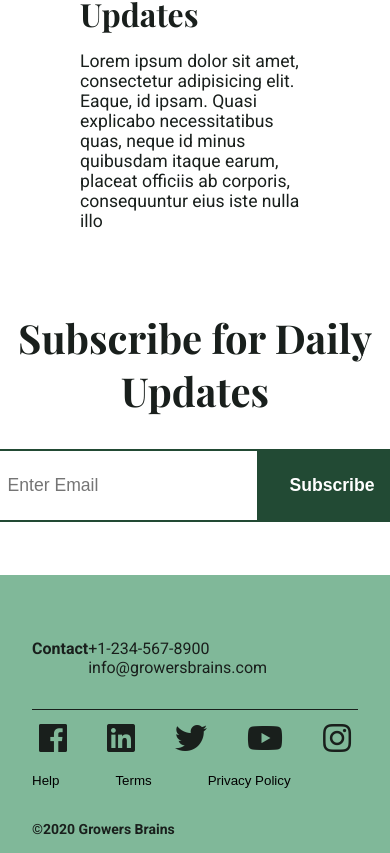
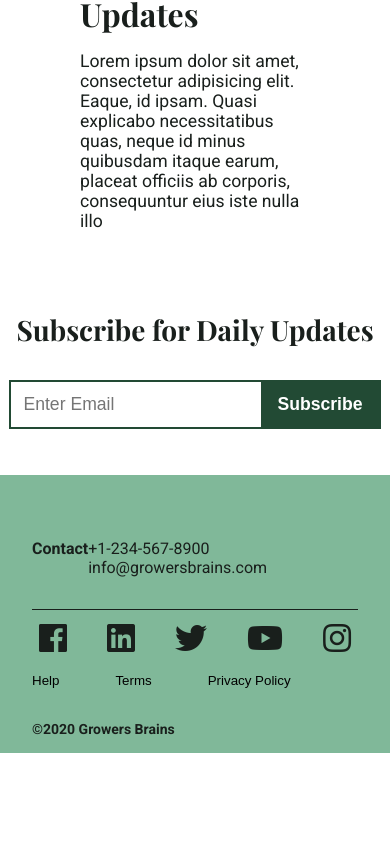
Before and after one commit to nataliepina/growers-brains, a React (Create React App) app: page / in a window 390 px wide. Shown: the part 3611-4464 px from the top of the page. After the commit the page ends 4364 px from the top, so only its background shows below. Built offline with nearby package versions, Linux system fonts and the light colour scheme; a web font is replaced by a local one.

Commit message:
fix warnings

```diff
--- a/src/screens/Dashboard/Footer/index.js
+++ b/src/screens/Dashboard/Footer/index.js
@@ -25,32 +25,32 @@ export default () => (
         </div>
         <div className="social-icons">
           <ul className="social-list__items">
-            <li class="social-list__item">
-              <a href="http://facebook.com" aria-hidden="true" class="social-list__link" rel="noopener" alt="go to Instagram">
+            <li className="social-list__item">
+              <a href="http://facebook.com" aria-hidden="true" className="social-list__link" rel="noopener" alt="go to Instagram">
                 <span className="sr-only">Opens new window</span>
                 <i className="fab fa-facebook fa-2x"></i>
               </a>
             </li>
-            <li class="social-list__item">
-              <a href="http://linkedin.com" aria-hidden="true" class="social-list__link" rel="noopener" alt="go to LinkedIn">
+            <li className="social-list__item">
+              <a href="http://linkedin.com" aria-hidden="true" className="social-list__link" rel="noopener" alt="go to LinkedIn">
                 <span className="sr-only">Opens new window</span>
                 <i className="fab fa-linkedin fa-2x"></i>
               </a>
             </li>
-            <li class="social-list__item">
-              <a href="http://twitter.com" aria-hidden="true" class="social-list__link" rel="noopener" alt="go to Twitter">
+            <li className="social-list__item">
+              <a href="http://twitter.com" aria-hidden="true" className="social-list__link" rel="noopener" alt="go to Twitter">
                 <span className="sr-only">Opens new window</span>
                 <i className="fab fa-twitter fa-2x"></i>
               </a>
             </li>
-            <li class="social-list__item">
-              <a href="http://youtube.com" aria-hidden="true" class="social-list__link" rel="noopener" alt="go to Youtube">
+            <li className="social-list__item">
+              <a href="http://youtube.com" aria-hidden="true" className="social-list__link" rel="noopener" alt="go to Youtube">
                 <span className="sr-only">Opens new window</span>
                 <i className="fab fa-youtube fa-2x"></i>
               </a>
             </li>
-            <li class="social-list__item">
-              <a href="http://instagram.com" aria-hidden="true" class="social-list__link" rel="noopener" alt="go to Instagram">
+            <li className="social-list__item">
+              <a href="http://instagram.com" aria-hidden="true" className="social-list__link" rel="noopener" alt="go to Instagram">
                 <span className="sr-only">Opens new window</span>
                 <i className="fab fa-instagram fa-2x"></i>
               </a>
--- a/src/screens/Dashboard/InfoSection/index.js
+++ b/src/screens/Dashboard/InfoSection/index.js
@@ -9,16 +9,19 @@ import './style.scss';
 
 const sectionOne = [
   {
+    id: 1,
     title: 'Green House',
     description: 'A locker of all the plants a person is growing with data of the daily processes including time-lapse generators,',
     imageUrl: greenhouseImg
   },
   {
+    id: 2,
     title: 'Contest',
     description: 'Daily, weekly and monthly competitions will be help for growers of various categories.',
     imageUrl: contestImg
   },
   {
+    id: 3,
     title: 'Growers Ranking',
     description: 'Ranking of the best growers in the world, who can help with the one on one consulting.',
     imageUrl: rankingImg
@@ -27,16 +30,19 @@ const sectionOne = [
 
 const sectionTwo = [
   {
+    id: 1,
     title: 'How-To Articles From Top Growers',
     description: 'Lorem ipsum dolor sit amet, consectetur adipisicing elit. Eaque, id ipsam. Quasi explicabo necessitatibus quas, neque id minus quibusdam itaque earum, placeat officiis ab corporis, consequuntur eius iste nulla illo',
     imageUrl: howToImg
   },
   {
+    id: 2,
     title: 'Best Reviewed Products',
     description: 'Lorem ipsum dolor sit amet, consectetur adipisicing elit. Eaque, id ipsam. Quasi explicabo necessitatibus quas, neque id minus quibusdam itaque earum, placeat officiis ab corporis, consequuntur eius iste nulla illo',
     imageUrl: bestReviewedImg
   },
   {
+    id: 3,
     title: 'Daily Grow Updates',
     description: 'Lorem ipsum dolor sit amet, consectetur adipisicing elit. Eaque, id ipsam. Quasi explicabo necessitatibus quas, neque id minus quibusdam itaque earum, placeat officiis ab corporis, consequuntur eius iste nulla illo',
     imageUrl: dailyGrowImg
@@ -47,10 +53,10 @@ export default() => {
   return (
     <>
       <section id="sectionOne">
-        {sectionOne.map(item => <SectionOneItem {...item} />)}
+        {sectionOne.map(item => <SectionOneItem key={item.id} {...item} />)}
       </section>
       <section id="sectionTwo" className="container">
-        {sectionTwo.map(item => <SectionTwoItem {...item} />)}
+        {sectionTwo.map(item => <SectionTwoItem key={item.id} {...item} />)}
       </section>
     </>
   );
--- a/src/screens/Dashboard/Subscribe/style.scss
+++ b/src/screens/Dashboard/Subscribe/style.scss
@@ -62,16 +62,24 @@
 @media (max-width: 768px) {
   .subscribe {
     position: static;
-    height: 200px;
+    height: 100px;
 
     .content {
       position: static;
 
+      .title {
+        font-size: 1.75rem;
+      }
+
       .input-container {
-        align-self: center;
+        margin: 2rem auto;
+
+        .input-email {
+          padding: 0.75rem;
+        }
 
         .subscribe-btn {
-          padding: 0 2rem;
+          padding: 0 1rem;
         }
       }
     }
```
